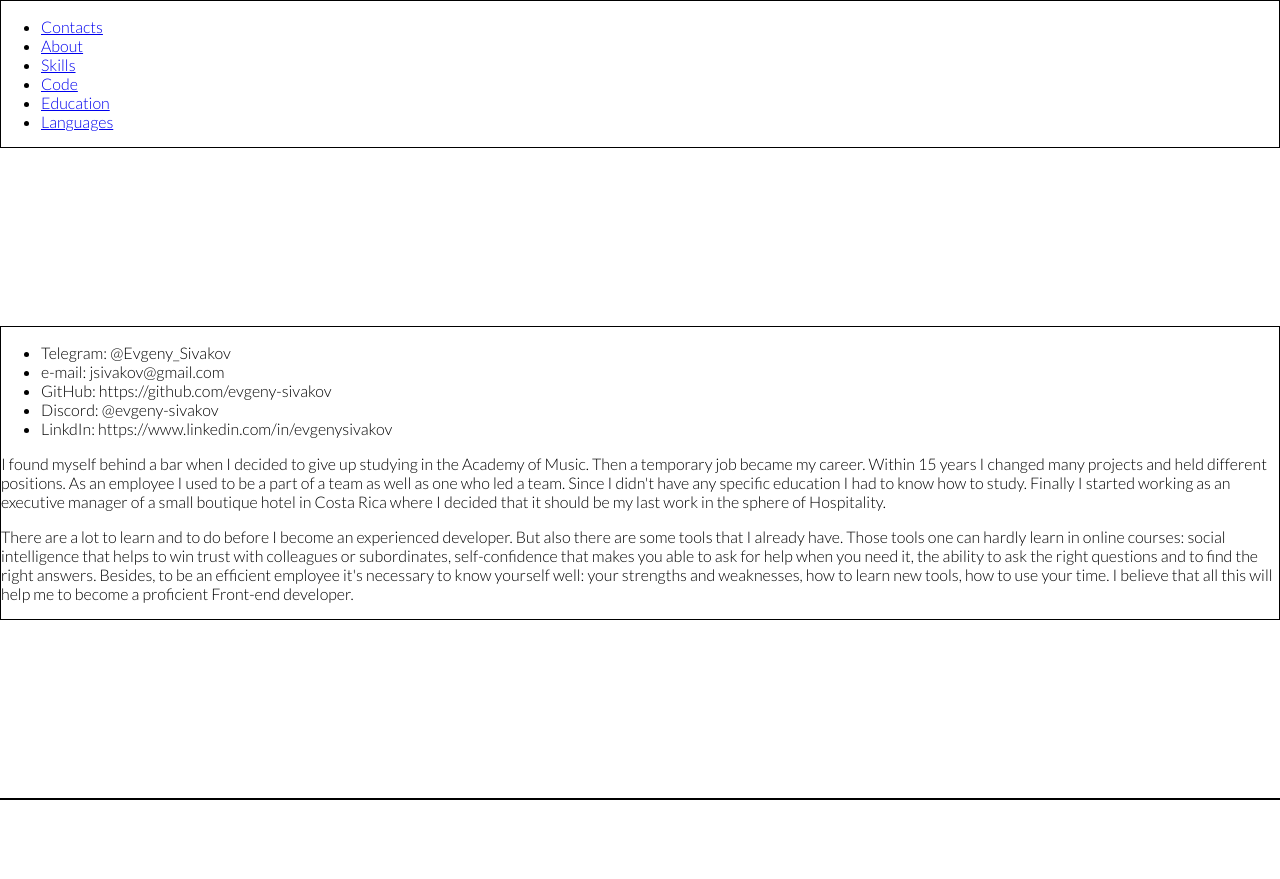
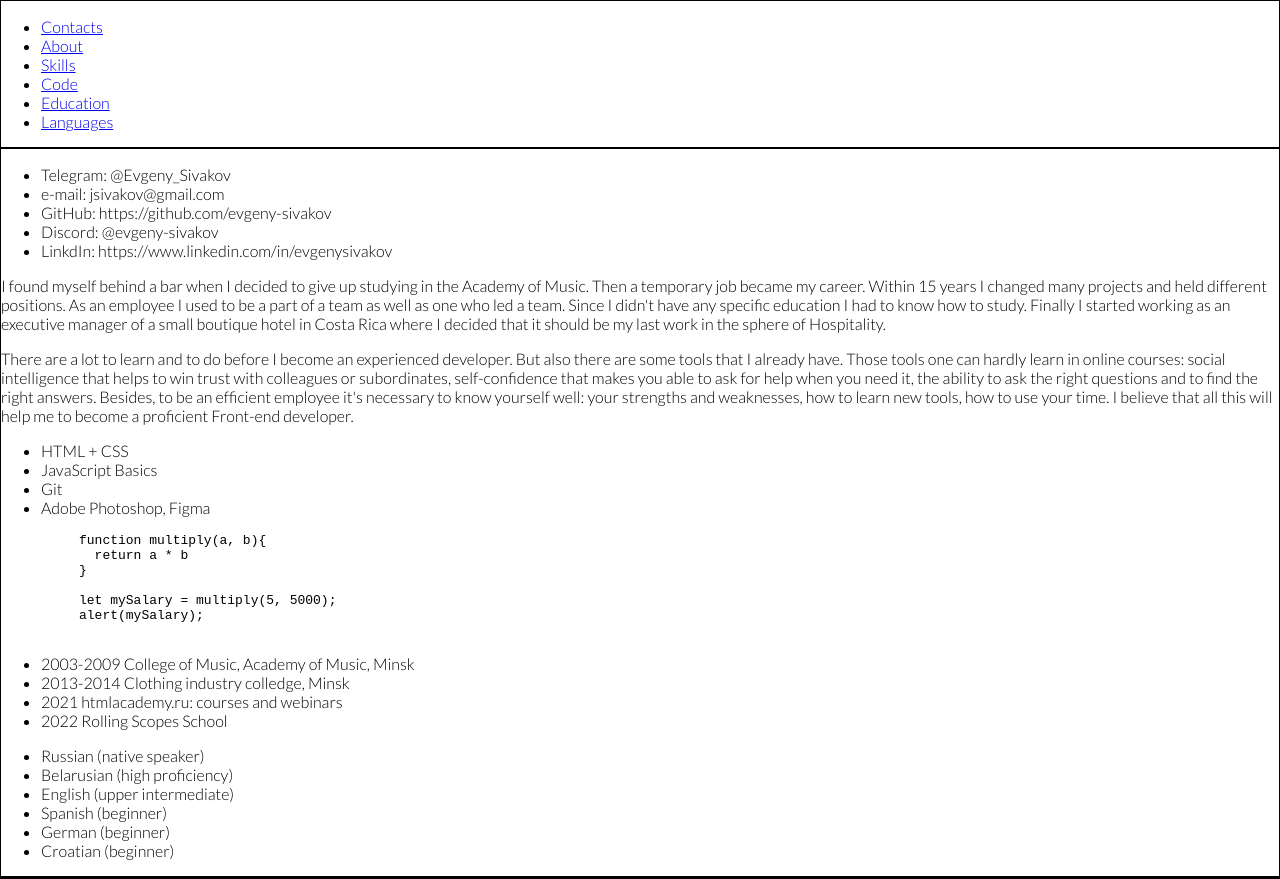
Before and after one commit to evgeny-sivakov/rsschool-cv, a plain HTML site: page index.html in a window 1280 px wide. Before the commit the page ends 800 px from the top, so only its background shows below. Drawn offline with Linux system fonts and the light colour scheme.

Commit message:
feat: update index file with education and languages information

```diff
--- a/index.html
+++ b/index.html
@@ -55,10 +55,42 @@
         I believe that all this will help me to become a proficient Front-end developer.
         </p>
       </section>
-      <section class="section" id="skills"></section>
-      <section class="section" id="code"></section>
-      <section class="section" id="education"></section>
-      <section class="section" id="languages"></section>
+      <section class="section" id="skills">
+        <ul class="skills-list">
+          <li class="skills-item">HTML + CSS</li>
+          <li class="skills-item">JavaScript Basics</li>
+          <li class="skills-item">Git</li>
+          <li class="skills-item">Adobe Photoshop, Figma</li>
+        </ul>
+      </section>
+      <section class="section" id="code">
+        <pre>
+          function multiply(a, b){
+            return a * b
+          }
+
+          let mySalary = multiply(5, 5000);
+          alert(mySalary);
+        </pre>
+      </section>
+      <section class="section" id="education">
+        <ul class="education-list">
+          <li class="education-item">2003-2009 College of Music, Academy of Music, Minsk</li>
+          <li class="education-item">2013-2014 Clothing industry colledge, Minsk</li>
+          <li class="education-item">2021 htmlacademy.ru: courses and webinars</li>
+          <li class="education-item">2022 Rolling Scopes School</li>
+        </ul>
+      </section>
+      <section class="section" id="languages">
+        <ul class="lang-list">
+          <li class="lang-item">Russian (native speaker)</li>
+          <li class="lang-item">Belarusian (high proficiency)</li>
+          <li class="lang-item">English (upper intermediate)</li>
+          <li class="lang-item">Spanish (beginner)</li>
+          <li class="lang-item">German (beginner)</li>
+          <li class="lang-item">Croatian (beginner)</li>
+        </ul>
+      </section>
 
     </div>
 
```
